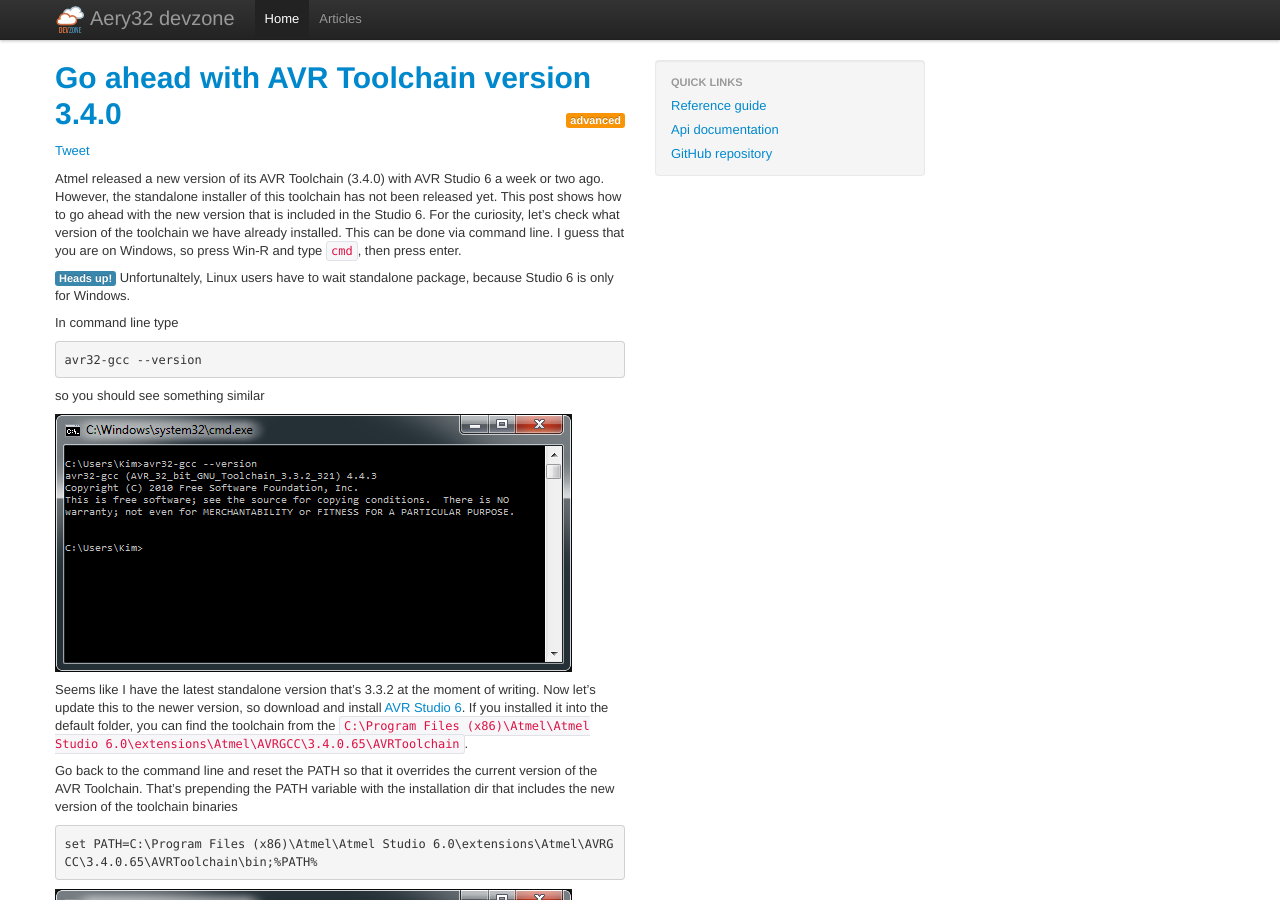
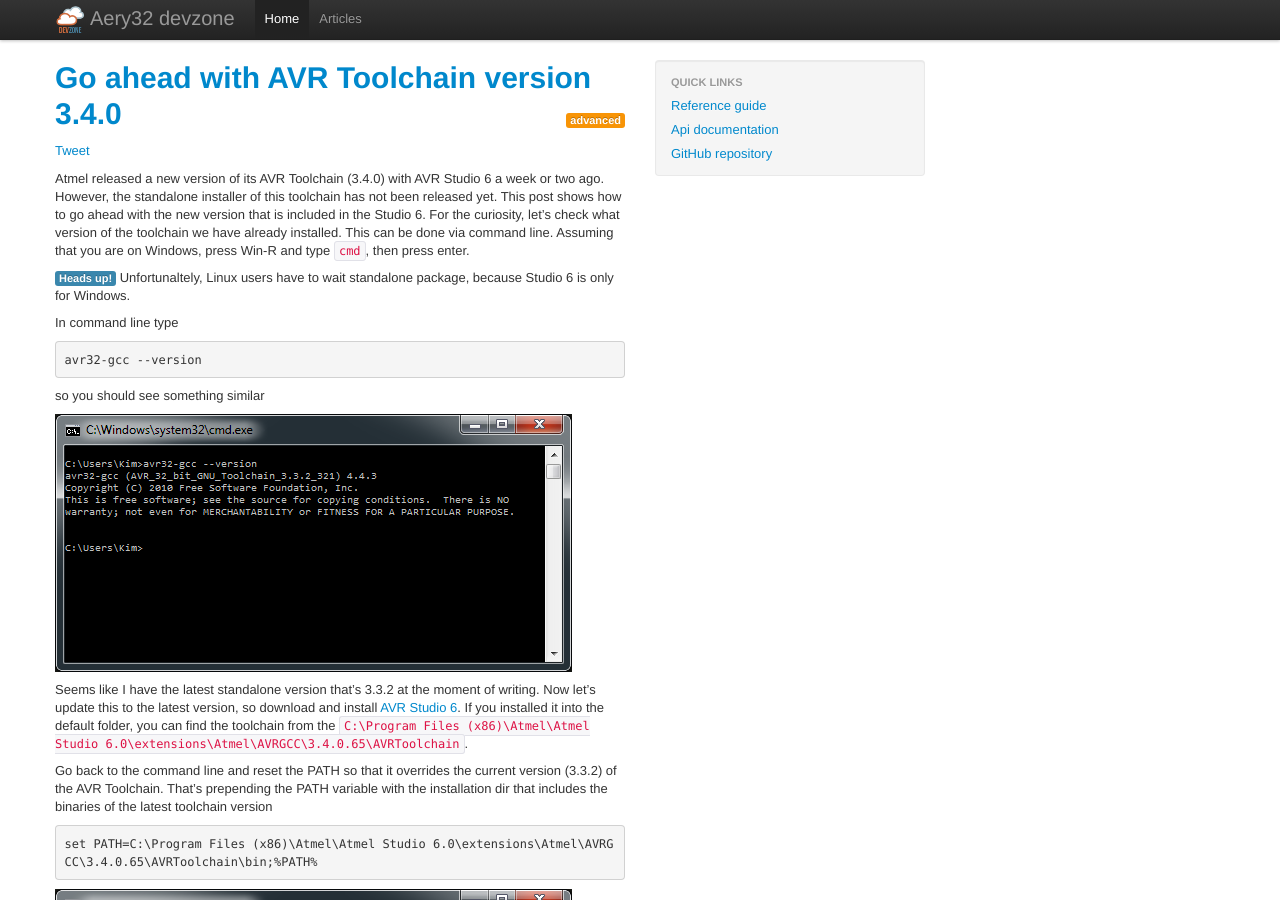
Before and after one commit to aery32/aery32.github.com, a Jekyll site: the page built from _posts/2012-05-28-go-ahead-with-avr-toolchain-version-3-4-0.md, in a window 1280 px wide and 900 px high. Built offline with Jekyll 4.4.1, drawn with Linux system fonts in a browser that asks for light colours; nearby versions of some CDN libraries; Markdown is read by kramdown in place of the engine named in the settings; comment, search, counter and statistics services are not loaded.

Commit message:
Proofing

```diff
--- a/_posts/2012-05-28-go-ahead-with-avr-toolchain-version-3-4-0.md
+++ b/_posts/2012-05-28-go-ahead-with-avr-toolchain-version-3-4-0.md
@@ -18,7 +18,7 @@ tweet-text: "Go ahead with AVR Toolchain version 3.4.0 via @aery32devzone"
 summary: "Atmel released a new version of its AVR Toolchain (3.4.0) with AVR Studio 6 a week or two ago. However, the standalone installer of this toolchain has not been released yet. This post shows how to go ahead with the new version that is included in Studio 6"
 ---
 
-Atmel released a new version of its AVR Toolchain (3.4.0) with AVR Studio 6 a week or two ago. However, the standalone installer of this toolchain has not been released yet. This post shows how to go ahead with the new version that is included in the Studio 6. For the curiosity, let's check what version of the toolchain we have already installed. This can be done via command line. I guess that you are on Windows, so press Win-R and type `cmd`, then press enter.
+Atmel released a new version of its AVR Toolchain (3.4.0) with AVR Studio 6 a week or two ago. However, the standalone installer of this toolchain has not been released yet. This post shows how to go ahead with the new version that is included in the Studio 6. For the curiosity, let's check what version of the toolchain we have already installed. This can be done via command line. Assuming that you are on Windows, press Win-R and type `cmd`, then press enter.
 
 <span class="label label-info">Heads up!</span> Unfortunaltely, Linux users have to wait standalone package, because Studio 6 is only for Windows.
 
@@ -30,9 +30,9 @@ so you should see something similar
 
 ![Checking the AVR Toolchain version](/images/avr_toolchain_what_version.png "Checking the AVR Toolchain version")
 
-Seems like I have the latest standalone version that's 3.3.2 at the moment of writing. Now let's update this to the newer version, so download and install [AVR Studio 6](http://www.atmel.com/tools/atmelstudio.aspx). If you installed it into the default folder, you can find the toolchain from the `C:\Program Files (x86)\Atmel\Atmel Studio 6.0\extensions\Atmel\AVRGCC\3.4.0.65\AVRToolchain`.
+Seems like I have the latest standalone version that's 3.3.2 at the moment of writing. Now let's update this to the latest version, so download and install [AVR Studio 6](http://www.atmel.com/tools/atmelstudio.aspx). If you installed it into the default folder, you can find the toolchain from the `C:\Program Files (x86)\Atmel\Atmel Studio 6.0\extensions\Atmel\AVRGCC\3.4.0.65\AVRToolchain`.
 
-Go back to the command line and reset the PATH so that it overrides the current version of the AVR Toolchain. That's prepending the PATH variable with the installation dir that includes the new version of the toolchain binaries
+Go back to the command line and reset the PATH so that it overrides the current version (3.3.2) of the AVR Toolchain. That's prepending the PATH variable with the installation dir that includes the binaries of the latest toolchain version
 
     set PATH=C:\Program Files (x86)\Atmel\Atmel Studio 6.0\extensions\Atmel\AVRGCC\3.4.0.65\AVRToolchain\bin;%PATH%
 
```
